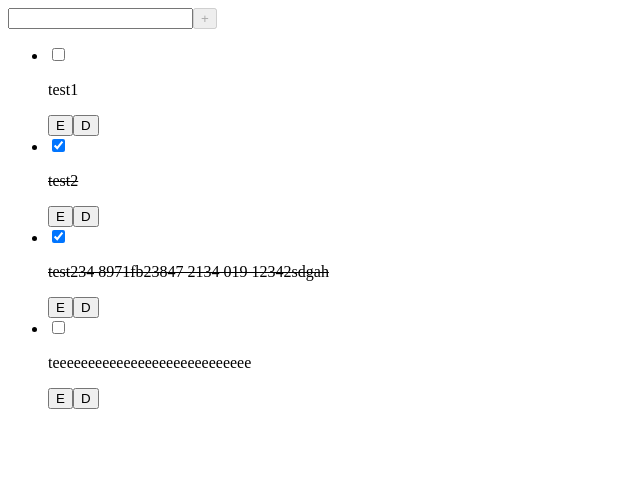
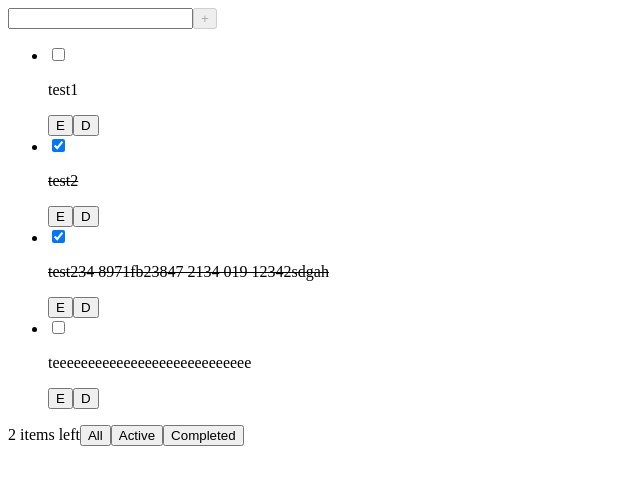
Before and after one commit to dignit28/dignit-todos, a React (Create React App) app: page / in a window 1280 px wide. Shown: the top 484 px of the page, without its empty margins (0-640 px from the left). Built offline with nearby package versions, Linux system fonts and the light colour scheme.

Commit message:
Edit TodoList component
Add uncompleted todos amount
Add test for uncompleted todos amount
Add sample buttons for view switch
Add enum for view mode

```diff
--- a/src/components/TodoList.tsx
+++ b/src/components/TodoList.tsx
@@ -5,6 +5,7 @@ import TodoEntry from "./TodoEntry/TodoEntry";
 import TodoForm from "./TodoForm";
 // Types
 import { TodoEntryInterface } from "../utility/interfaces";
+import { ViewMode } from "../utility/enums";
 
 interface TodoListProps {
   defaultTodoEntries: TodoEntryInterface[];
@@ -14,6 +15,8 @@ const TodoList: React.FunctionComponent<TodoListProps> = (props) => {
   const [todoEntries, setTodoEntries] = React.useState<TodoEntryInterface[]>(
     props.defaultTodoEntries
   );
+
+  const [viewMode, setViewMode] = React.useState<ViewMode>(ViewMode.ALL);
 
   // Create list of todo entries from state
   const todoEntriesElements = todoEntries.map((todoEntry, index) => {
@@ -28,10 +31,21 @@ const TodoList: React.FunctionComponent<TodoListProps> = (props) => {
     );
   });
 
+  const activeTodosAmount: number = todoEntries.reduce(
+    (totalActive: number, entry: TodoEntryInterface) => {
+      return entry.completed ? totalActive : ++totalActive;
+    },
+    0
+  );
+
   return (
     <main>
       <TodoForm setTodoEntries={setTodoEntries} />
       <ul data-testid="todo-list">{todoEntriesElements}</ul>
+      <span data-testid="active-amount-text">{activeTodosAmount} items left</span>
+      <button>All</button>
+      <button>Active</button>
+      <button>Completed</button>
     </main>
   );
 };
--- /dev/null
+++ b/src/utility/enums.ts
@@ -0,0 +1,5 @@
+export enum ViewMode {
+  ALL = "all",
+  ACTIVE = "active",
+  COMPLETED = "completed",
+}
```
Also changed, not shown: 1 other file (tests, documents, lock files or other folders).
